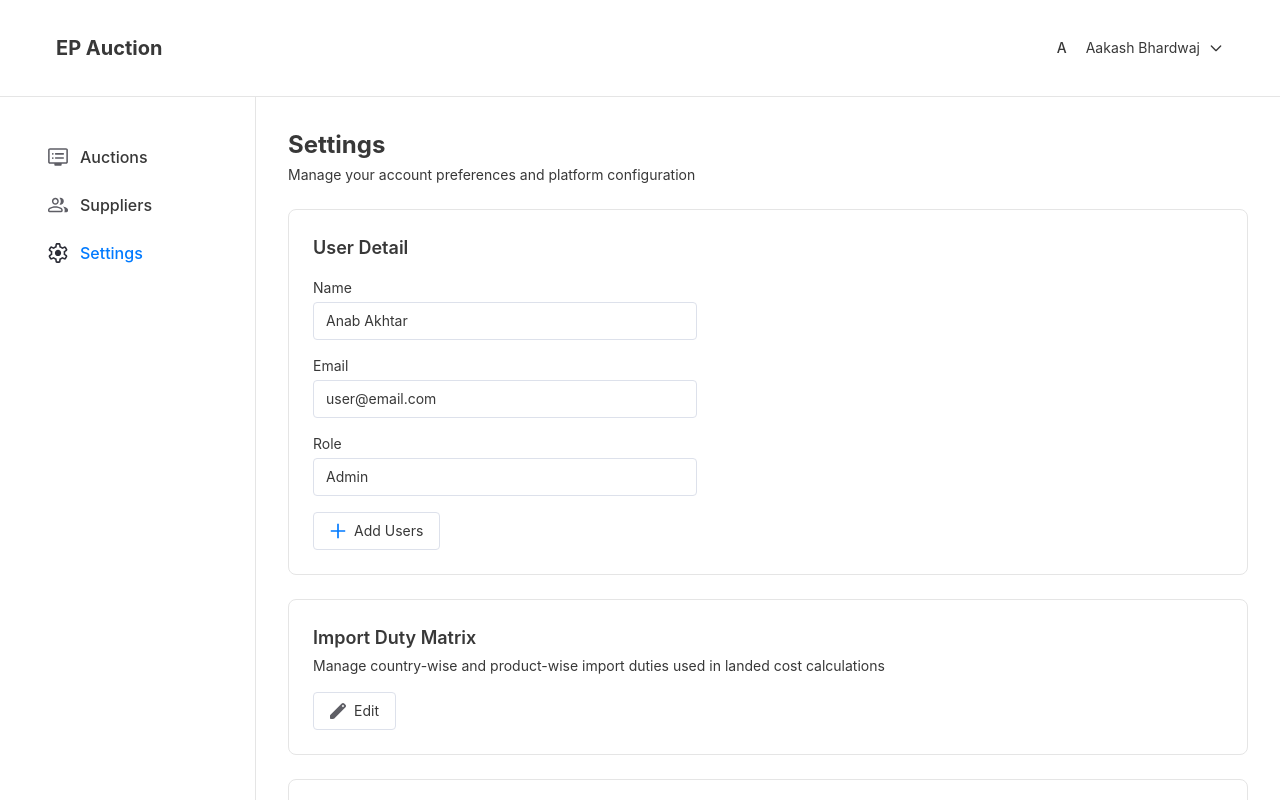
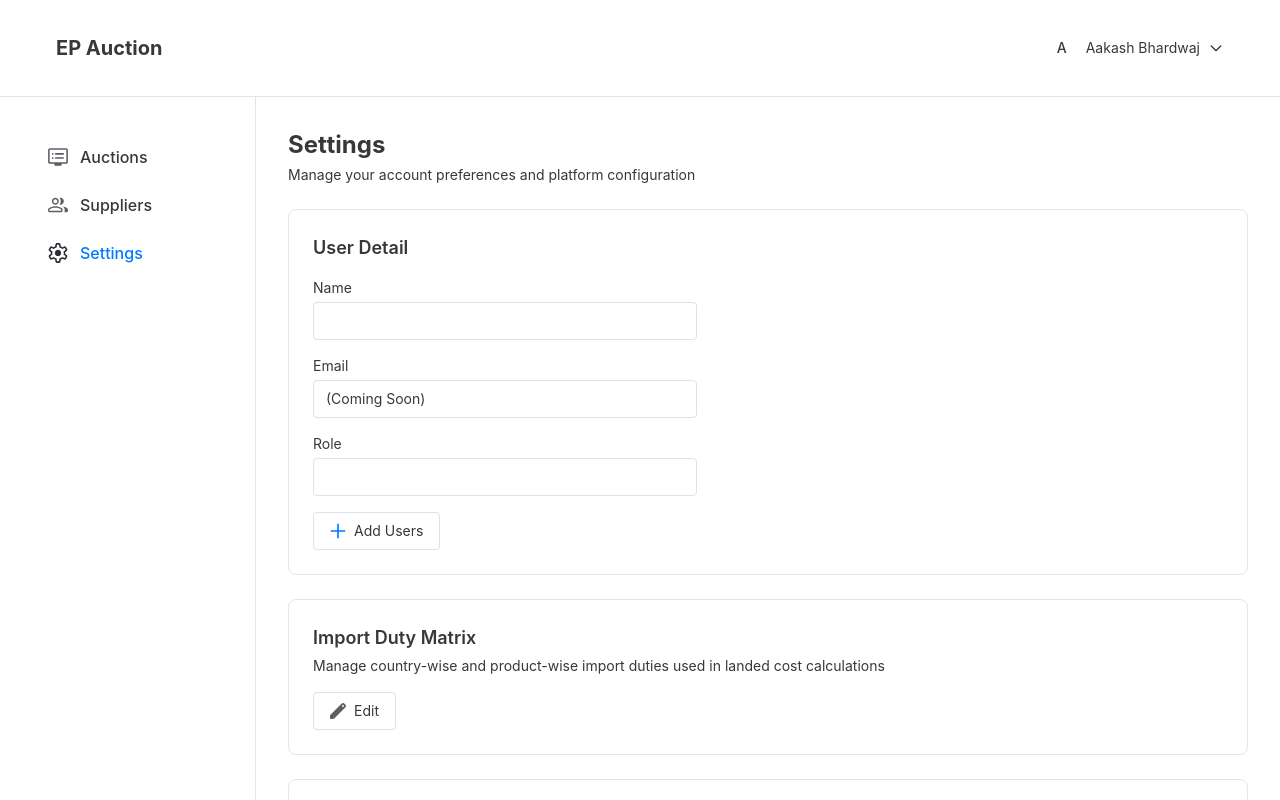
Before and after one commit to myselfabhi/ep-eauction-frontend, a Next.js app: page /ep-member/settings in a window 1280 px wide. Shown: the top 800 px of the page. Built offline with nearby package versions, Linux system fonts and the light colour scheme.

Commit message:
feat: enhance user settings page to load user data from localStorage

```diff
--- a/src/app/ep-member/settings/page.tsx
+++ b/src/app/ep-member/settings/page.tsx
@@ -1,6 +1,6 @@
 'use client';
 
-import { useState } from 'react';
+import { useEffect, useState } from 'react';
 import { useRouter } from 'next/navigation';
 import Image from 'next/image';
 import DashboardLayout from '@/components/shared/DashboardLayout';
@@ -9,6 +9,22 @@ import InviteUserModal from '@/components/ui/modal/InviteUserModal';
 export default function SettingsPage() {
   const router = useRouter();
   const [showAddUserModal, setShowAddUserModal] = useState(false);
+
+  const [name, setName] = useState('');
+  const [role, setRole] = useState('');
+
+  useEffect(() => {
+    const userData = localStorage.getItem('epUser');
+    if (userData) {
+      try {
+        const user = JSON.parse(userData);
+        setName(user.name || '');
+        setRole(user.role || '');
+      } catch (err) {
+        console.error('Invalid user data in localStorage:', err);
+      }
+    }
+  }, []);
 
   return (
     <DashboardLayout>
@@ -26,7 +42,7 @@ export default function SettingsPage() {
             <label className="block text-sm mb-1 text-body">Name</label>
             <input
               type="text"
-              value="Anab Akhtar"
+              value={name}
               readOnly
               className="w-full border border-borderInput px-3 py-2 rounded text-sm bg-background cursor-not-allowed text-body"
             />
@@ -35,7 +51,7 @@ export default function SettingsPage() {
             <label className="block text-sm mb-1 text-body">Email</label>
             <input
               type="text"
-              value="user@email.com"
+              value="(Coming Soon)"
               readOnly
               className="w-full border border-borderInput px-3 py-2 rounded text-sm bg-background cursor-not-allowed text-body"
             />
@@ -44,7 +60,7 @@ export default function SettingsPage() {
             <label className="block text-sm mb-1 text-body">Role</label>
             <input
               type="text"
-              value="Admin"
+              value={role}
               readOnly
               className="w-full border border-borderInput px-3 py-2 rounded text-sm bg-background cursor-not-allowed text-body"
             />
--- a/src/components/ui/modal/OtpModal.tsx
+++ b/src/components/ui/modal/OtpModal.tsx
@@ -12,7 +12,7 @@ export default function OtpModal({
   email: string;
   open: boolean;
   onClose: () => void;
-  onVerified: (token: string, role: string) => void;
+  onVerified: (token: string, user: { id: string; name: string; role: string }) => void;
 }) {
   const [otp, setOtp] = useState('');
   const [loading, setLoading] = useState(false);
@@ -20,9 +20,13 @@ export default function OtpModal({
   const [resendTimer, setResendTimer] = useState(30);
 
   function isErrorWithMessage(e: unknown): e is { message: string } {
-  return typeof e === 'object' && e !== null && 'message' in e && typeof (e as Record<string, unknown>).message === 'string';
+    return (
+      typeof e === 'object' &&
+      e !== null &&
+      'message' in e &&
+      typeof (e as Record<string, unknown>).message === 'string'
+    );
   }
-
 
   useEffect(() => {
     if (open) {
@@ -54,8 +58,14 @@ export default function OtpModal({
       });
       if (!res.ok) throw await res.json();
 const data = await res.json();
-      onVerified(data.token, data.role);
+
+// Save user in localStorage
+localStorage.setItem('epUser', JSON.stringify(data.user));
+
+// Continue with existing flow
+onVerified(data.token, data.user);
 onClose();
+
     } catch (err) {
       if (isErrorWithMessage(err)) {
         setError(err.message);
```
Lines whose indentation alone changed are shown as unchanged.
